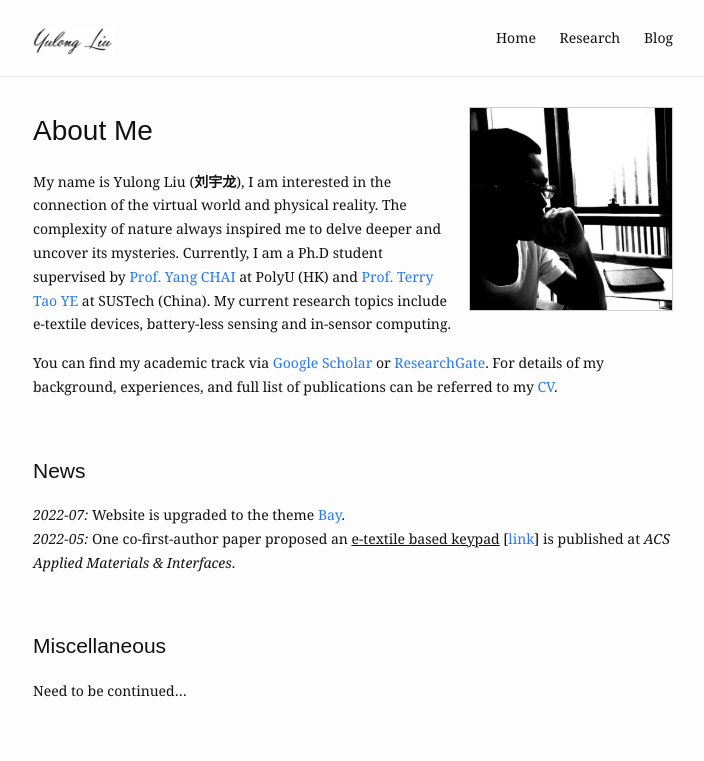
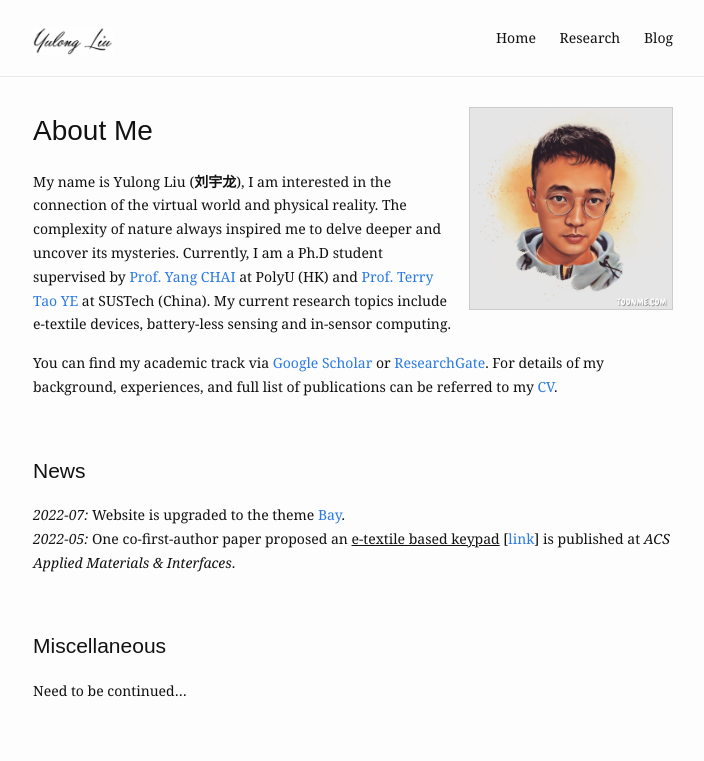
Before and after one commit to Yulong97/Yulong97.github.io, a Jekyll site: the page built from index.md, in a window 1280 px wide. Shown: the top 761 px of the page, without its empty margins (287-991 px from the left). Built offline with Jekyll 4.4.1, drawn with Linux system fonts in a browser that asks for light colours; grey boxes are pictures that could not be loaded.

Commit message:
change profile photo

```diff
--- a/index.md
+++ b/index.md
@@ -1,7 +1,7 @@
 ---
 layout: home
 profile_picture:
-  src: /assets/img/profile.png
+  src: /assets/img/profile2.png
   alt: website picture
 ---
 
```
Also changed, not shown: assets/img/profile2.png (added), 1 other file.
